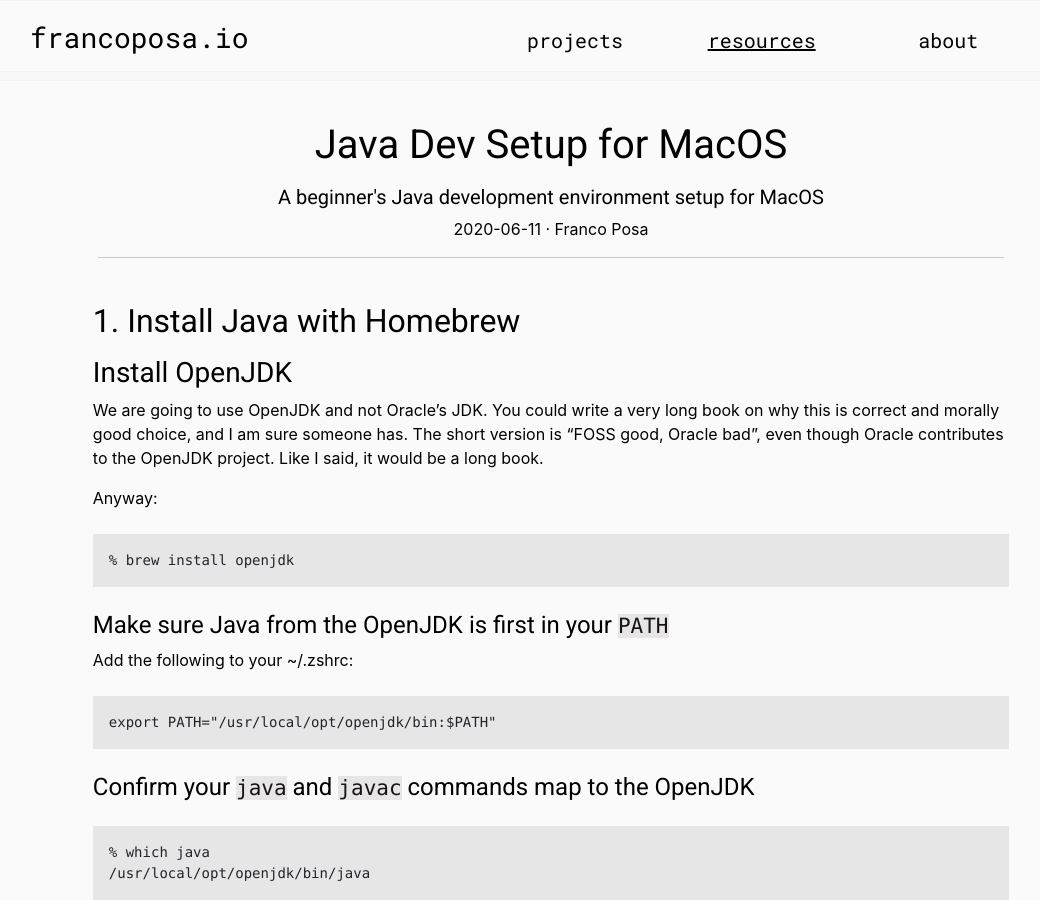
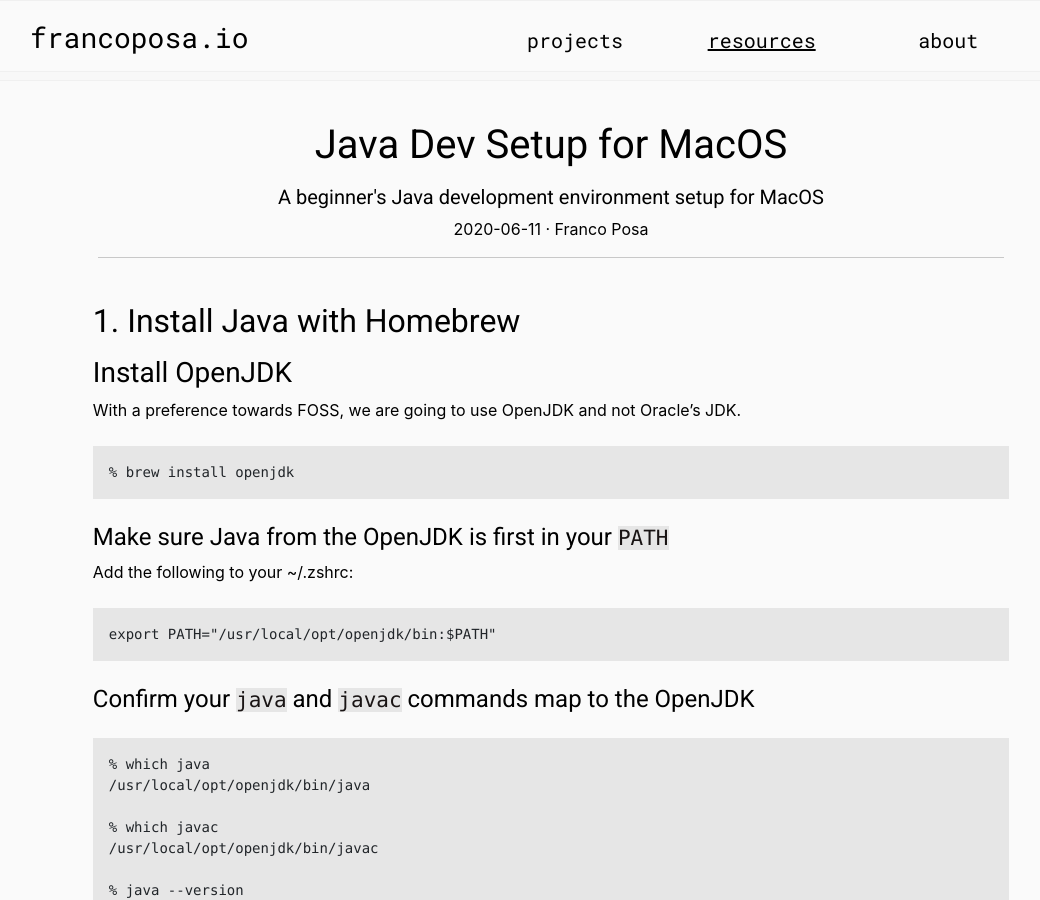
Before and after one commit to francojposa/personal-site, a Jekyll site: the page built from _resources_dev_setup_guides/java-setup-macos.md, in a window 1280 px wide and 900 px high. Shown: the whole window, without its empty margins (89-1129 px from the left). Built offline with Jekyll 4.4.1, drawn with Linux system fonts in a browser that asks for light colours.

Commit message:
diplomacy

````diff
--- a/_resources_dev_setup_guides/java-setup-macos.md
+++ b/_resources_dev_setup_guides/java-setup-macos.md
@@ -12,9 +12,7 @@
 
 ### Install OpenJDK
 
-We are going to use OpenJDK and not Oracle's JDK. You could write a very long book on why this is correct and morally good choice, and I am sure someone has. The short version is "FOSS good, Oracle bad", even though Oracle contributes to the OpenJDK project. Like I said, it would be a long book.
-
-Anyway:
+With a preference towards FOSS, we are going to use OpenJDK and not Oracle's JDK.
 
 ```
 % brew install openjdk
````
